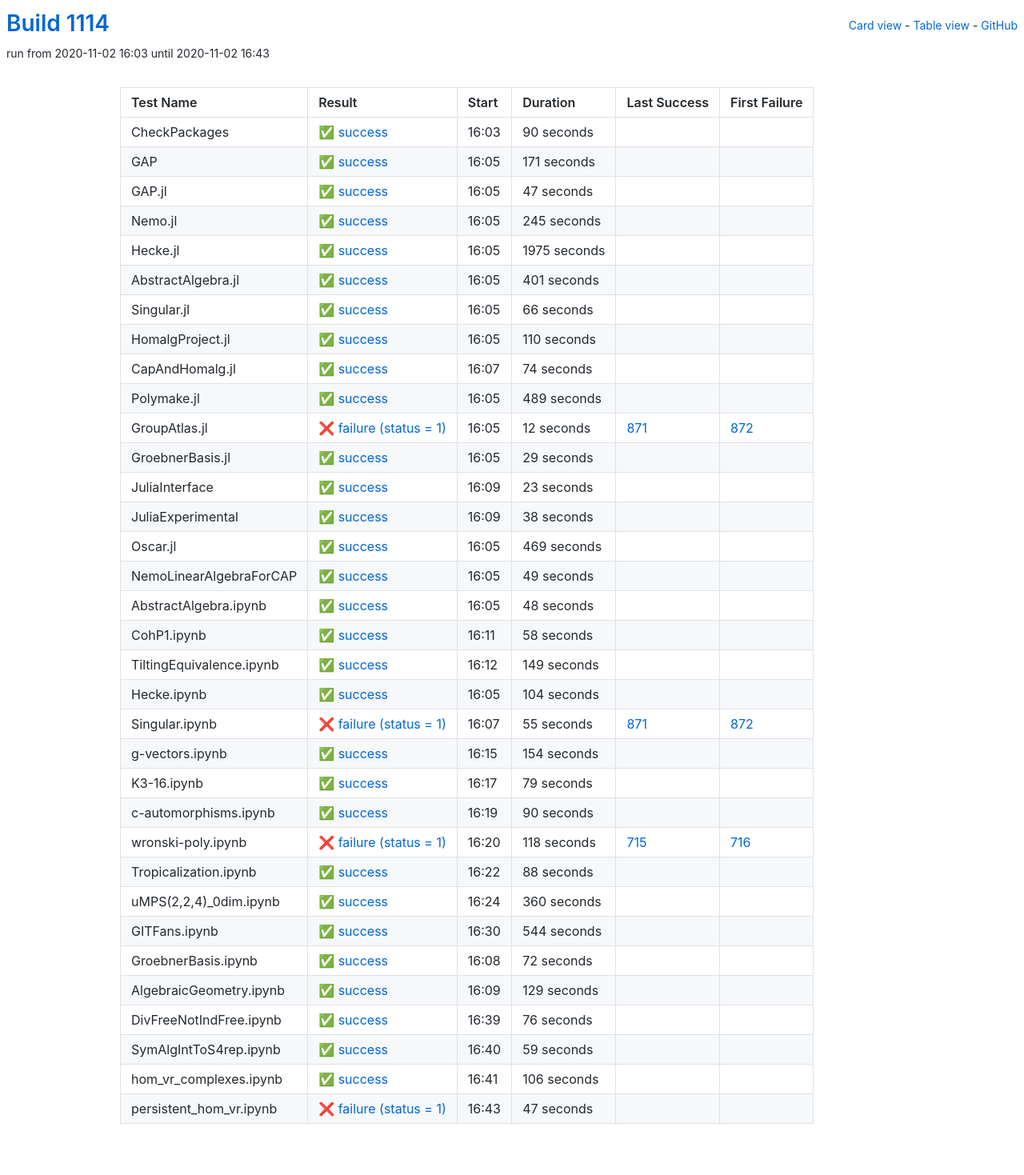
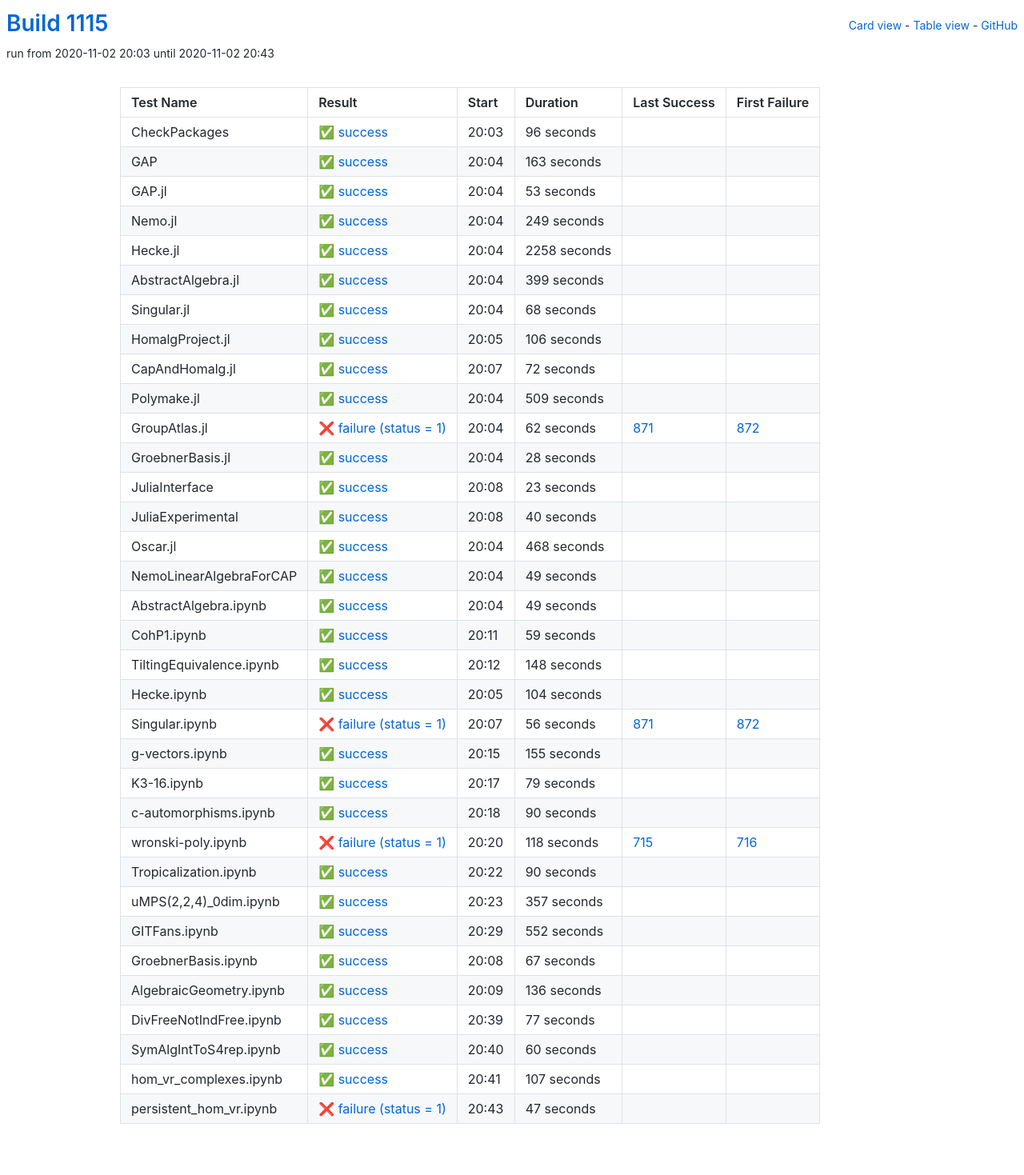
Before and after one commit to oscar-system/oscar-ci-status-stable, a Jekyll site: the page built from table.html, in a window 1280 px wide. Shown: the whole page at 80% size. Built offline with Jekyll 4.4.1, drawn with Linux system fonts in a browser that asks for light colours.

Commit message:
Build #1115

```diff
--- a/_data/ci.yml
+++ b/_data/ci.yml
@@ -1,6 +1,6 @@
 ---
-build: 1114
-build_url: https://oscarci.mathematik.uni-kl.de/job/oscar-stable/1114/
+build: 1115
+build_url: https://oscarci.mathematik.uni-kl.de/job/oscar-stable/1115/
 job: oscar-stable
 organization: oscar-system
 repo: oscar-ci-status-stable
@@ -8,152 +8,152 @@ repourl: https://github.com/oscar-system/oscar-ci-status-stable
 tests:
 - name: CheckPackages
   id: checkpackages
-  log: https://oscarci.mathematik.uni-kl.de/job/oscar-stable/1114/artifact/logs/build-1114/CheckPackages.log
-  start: 2020-11-02 16:03
+  log: https://oscarci.mathematik.uni-kl.de/job/oscar-stable/1115/artifact/logs/build-1115/CheckPackages.log
+  start: 2020-11-02 20:03
   success: true
   exitcode: 0
   status: success
-  duration: 90
+  duration: 96
   last_success: false
   last_success_url:
   first_failure: false
   first_failure_url:
 - name: GAP
   id: gap
-  log: https://oscarci.mathematik.uni-kl.de/job/oscar-stable/1114/artifact/logs/build-1114/GAP.log
-  start: 2020-11-02 16:05
+  log: https://oscarci.mathematik.uni-kl.de/job/oscar-stable/1115/artifact/logs/build-1115/GAP.log
+  start: 2020-11-02 20:04
   success: true
   exitcode: 0
   status: success
-  duration: 171
+  duration: 163
   last_success: false
   last_success_url:
   first_failure: false
   first_failure_url:
 - name: GAP.jl
   id: gap-jl
-  log: https://oscarci.mathematik.uni-kl.de/job/oscar-stable/1114/artifact/logs/build-1114/GAP.jl.log
-  start: 2020-11-02 16:05
+  log: https://oscarci.mathematik.uni-kl.de/job/oscar-stable/1115/artifact/logs/build-1115/GAP.jl.log
+  start: 2020-11-02 20:04
   success: true
   exitcode: 0
   status: success
-  duration: 47
+  duration: 53
   last_success: false
   last_success_url:
   first_failure: false
   first_failure_url:
 - name: Nemo.jl
   id: nemo-jl
-  log: https://oscarci.mathematik.uni-kl.de/job/oscar-stable/1114/artifact/logs/build-1114/Nemo.jl.log
-  start: 2020-11-02 16:05
+  log: https://oscarci.mathematik.uni-kl.de/job/oscar-stable/1115/artifact/logs/build-1115/Nemo.jl.log
+  start: 2020-11-02 20:04
   success: true
   exitcode: 0
   status: success
-  duration: 245
+  duration: 249
   last_success: false
   last_success_url:
   first_failure: false
   first_failure_url:
 - name: Hecke.jl
   id: hecke-jl
-  log: https://oscarci.mathematik.uni-kl.de/job/oscar-stable/1114/artifact/logs/build-1114/Hecke.jl.log
-  start: 2020-11-02 16:05
+  log: https://oscarci.mathematik.uni-kl.de/job/oscar-stable/1115/artifact/logs/build-1115/Hecke.jl.log
+  start: 2020-11-02 20:04
   success: true
   exitcode: 0
   status: success
-  duration: 1975
+  duration: 2258
   last_success: false
   last_success_url:
   first_failure: false
   first_failure_url:
 - name: AbstractAlgebra.jl
   id: abstractalgebra-jl
-  log: https://oscarci.mathematik.uni-kl.de/job/oscar-stable/1114/artifact/logs/build-1114/AbstractAlgebra.jl.log
-  start: 2020-11-02 16:05
+  log: https://oscarci.mathematik.uni-kl.de/job/oscar-stable/1115/artifact/logs/build-1115/AbstractAlgebra.jl.log
+  start: 2020-11-02 20:04
   success: true
   exitcode: 0
   status: success
-  duration: 401
+  duration: 399
   last_success: false
   last_success_url:
   first_failure: false
   first_failure_url:
 - name: Singular.jl
   id: singular-jl
-  log: https://oscarci.mathematik.uni-kl.de/job/oscar-stable/1114/artifact/logs/build-1114/Singular.jl.log
-  start: 2020-11-02 16:05
+  log: https://oscarci.mathematik.uni-kl.de/job/oscar-stable/1115/artifact/logs/build-1115/Singular.jl.log
+  start: 2020-11-02 20:04
   success: true
   exitcode: 0
   status: success
-  duration: 66
+  duration: 68
   last_success: false
   last_success_url:
   first_failure: false
   first_failure_url:
 - name: HomalgProject.jl
   id: homalgproject-jl
-  log: https://oscarci.mathematik.uni-kl.de/job/oscar-stable/1114/artifact/logs/build-1114/HomalgProject.jl.log
-  start: 2020-11-02 16:05
+  log: https://oscarci.mathematik.uni-kl.de/job/oscar-stable/1115/artifact/logs/build-1115/HomalgProject.jl.log
+  start: 2020-11-02 20:05
   success: true
   exitcode: 0
   status: success
-  duration: 110
+  duration: 106
   last_success: false
   last_success_url:
   first_failure: false
   first_failure_url:
 - name: CapAndHomalg.jl
   id: capandhomalg-jl
-  log: https://oscarci.mathematik.uni-kl.de/job/oscar-stable/1114/artifact/logs/build-1114/CapAndHomalg.jl.log
-  start: 2020-11-02 16:07
+  log: https://oscarci.mathematik.uni-kl.de/job/oscar-stable/1115/artifact/logs/build-1115/CapAndHomalg.jl.log
+  start: 2020-11-02 20:07
   success: true
   exitcode: 0
   status: success
-  duration: 74
+  duration: 72
   last_success: false
   last_success_url:
   first_failure: false
   first_failure_url:
 - name: Polymake.jl
   id: polymake-jl
-  log: https://oscarci.mathematik.uni-kl.de/job/oscar-stable/1114/artifact/logs/build-1114/Polymake.jl.log
-  start: 2020-11-02 16:05
+  log: https://oscarci.mathematik.uni-kl.de/job/oscar-stable/1115/artifact/logs/build-1115/Polymake.jl.log
+  start: 2020-11-02 20:04
   success: true
   exitcode: 0
   status: success
-  duration: 489
+  duration: 509
   last_success: false
   last_success_url:
   first_failure: false
   first_failure_url:
 - name: GroupAtlas.jl
   id: groupatlas-jl
-  log: https://oscarci.mathematik.uni-kl.de/job/oscar-stable/1114/artifact/logs/build-1114/GroupAtlas.jl.log
-  start: 2020-11-02 16:05
+  log: https://oscarci.mathematik.uni-kl.de/job/oscar-stable/1115/artifact/logs/build-1115/GroupAtlas.jl.log
+  start: 2020-11-02 20:04
   success: false
   exitcode: 1
   status: failure
-  duration: 12
+  duration: 62
   last_success: 871
   last_success_url: https://oscarci.mathematik.uni-kl.de/job/oscar-stable/871/
   first_failure: 872
   first_failure_url: https://oscarci.mathematik.uni-kl.de/job/oscar-stable/872/
 - name: GroebnerBasis.jl
   id: groebnerbasis-jl
-  log: https://oscarci.mathematik.uni-kl.de/job/oscar-stable/1114/artifact/logs/build-1114/GroebnerBasis.jl.log
-  start: 2020-11-02 16:05
+  log: https://oscarci.mathematik.uni-kl.de/job/oscar-stable/1115/artifact/logs/build-1115/GroebnerBasis.jl.log
+  start: 2020-11-02 20:04
   success: true
   exitcode: 0
   status: success
-  duration: 29
+  duration: 28
   last_success: false
   last_success_url:
   first_failure: false
   first_failure_url:
 - name: JuliaInterface
   id: juliainterface
-  log: https://oscarci.mathematik.uni-kl.de/job/oscar-stable/1114/artifact/logs/build-1114/JuliaInterface.log
-  start: 2020-11-02 16:09
+  log: https://oscarci.mathematik.uni-kl.de/job/oscar-stable/1115/artifact/logs/build-1115/JuliaInterface.log
+  start: 2020-11-02 20:08
   success: true
   exitcode: 0
   status: success
@@ -164,32 +164,32 @@ tests:
   first_failure_url:
 - name: JuliaExperimental
   id: juliaexperimental
-  log: https://oscarci.mathematik.uni-kl.de/job/oscar-stable/1114/artifact/logs/build-1114/JuliaExperimental.log
-  start: 2020-11-02 16:09
+  log: https://oscarci.mathematik.uni-kl.de/job/oscar-stable/1115/artifact/logs/build-1115/JuliaExperimental.log
+  start: 2020-11-02 20:08
   success: true
   exitcode: 0
   status: success
-  duration: 38
+  duration: 40
   last_success: false
   last_success_url:
   first_failure: false
   first_failure_url:
 - name: Oscar.jl
   id: oscar-jl
-  log: https://oscarci.mathematik.uni-kl.de/job/oscar-stable/1114/artifact/logs/build-1114/Oscar.jl.log
-  start: 2020-11-02 16:05
+  log: https://oscarci.mathematik.uni-kl.de/job/oscar-stable/1115/artifact/logs/build-1115/Oscar.jl.log
+  start: 2020-11-02 20:04
   success: true
   exitcode: 0
   status: success
-  duration: 469
+  duration: 468
   last_success: false
   last_success_url:
   first_failure: false
   first_failure_url:
 - name: NemoLinearAlgebraForCAP
   id: nemolinearalgebraforcap
-  log: https://oscarci.mathematik.uni-kl.de/job/oscar-stable/1114/artifact/logs/build-1114/NemoLinearAlgebraForCAP.log
-  start: 2020-11-02 16:05
+  log: https://oscarci.mathematik.uni-kl.de/job/oscar-stable/1115/artifact/logs/build-1115/NemoLinearAlgebraForCAP.log
+  start: 2020-11-02 20:04
   success: true
   exitcode: 0
   status: success
@@ -200,44 +200,44 @@ tests:
   first_failure_url:
 - name: AbstractAlgebra.ipynb
   id: abstractalgebra-ipynb
-  log: https://oscarci.mathematik.uni-kl.de/job/oscar-stable/1114/artifact/logs/build-1114/AbstractAlgebra.ipynb.log
-  start: 2020-11-02 16:05
+  log: https://oscarci.mathematik.uni-kl.de/job/oscar-stable/1115/artifact/logs/build-1115/AbstractAlgebra.ipynb.log
+  start: 2020-11-02 20:04
   success: true
   exitcode: 0
   status: success
-  duration: 48
+  duration: 49
   last_success: false
   last_success_url:
   first_failure: false
   first_failure_url:
 - name: CohP1.ipynb
   id: cohp1-ipynb
-  log: https://oscarci.mathematik.uni-kl.de/job/oscar-stable/1114/artifact/logs/build-1114/CohP1.ipynb.log
-  start: 2020-11-02 16:11
+  log: https://oscarci.mathematik.uni-kl.de/job/oscar-stable/1115/artifact/logs/build-1115/CohP1.ipynb.log
+  start: 2020-11-02 20:11
   success: true
   exitcode: 0
   status: success
-  duration: 58
+  duration: 59
   last_success: false
   last_success_url:
   first_failure: false
   first_failure_url:
 - name: TiltingEquivalence.ipynb
   id: tiltingequivalence-ipynb
-  log: https://oscarci.mathematik.uni-kl.de/job/oscar-stable/1114/artifact/logs/build-1114/TiltingEquivalence.ipynb.log
-  start: 2020-11-02 16:12
+  log: https://oscarci.mathematik.uni-kl.de/job/oscar-stable/1115/artifact/logs/build-1115/TiltingEquivalence.ipynb.log
+  start: 2020-11-02 20:12
   success: true
   exitcode: 0
   status: success
-  duration: 149
+  duration: 148
   last_success: false
   last_success_url:
   first_failure: false
   first_failure_url:
 - name: Hecke.ipynb
   id: hecke-ipynb
-  log: https://oscarci.mathematik.uni-kl.de/job/oscar-stable/1114/artifact/logs/build-1114/Hecke.ipynb.log
-  start: 2020-11-02 16:05
+  log: https://oscarci.mathematik.uni-kl.de/job/oscar-stable/1115/artifact/logs/build-1115/Hecke.ipynb.log
+  start: 2020-11-02 20:05
   success: true
   exitcode: 0
   status: success
@@ -248,32 +248,32 @@ tests:
   first_failure_url:
 - name: Singular.ipynb
   id: singular-ipynb
-  log: https://oscarci.mathematik.uni-kl.de/job/oscar-stable/1114/artifact/logs/build-1114/Singular.ipynb.log
-  start: 2020-11-02 16:07
+  log: https://oscarci.mathematik.uni-kl.de/job/oscar-stable/1115/artifact/logs/build-1115/Singular.ipynb.log
+  start: 2020-11-02 20:07
   success: false
   exitcode: 1
   status: failure
-  duration: 55
+  duration: 56
   last_success: 871
   last_success_url: https://oscarci.mathematik.uni-kl.de/job/oscar-stable/871/
   first_failure: 872
   first_failure_url: https://oscarci.mathematik.uni-kl.de/job/oscar-stable/872/
 - name: g-vectors.ipynb
   id: g-vectors-ipynb
-  log: https://oscarci.mathematik.uni-kl.de/job/oscar-stable/1114/artifact/logs/build-1114/g-vectors.ipynb.log
-  start: 2020-11-02 16:15
+  log: https://oscarci.mathematik.uni-kl.de/job/oscar-stable/1115/artifact/logs/build-1115/g-vectors.ipynb.log
+  start: 2020-11-02 20:15
   success: true
   exitcode: 0
   status: success
-  duration: 154
+  duration: 155
   last_success: false
   last_success_url:
   first_failure: false
   first_failure_url:
 - name: K3-16.ipynb
   id: k3-16-ipynb
-  log: https://oscarci.mathematik.uni-kl.de/job/oscar-stable/1114/artifact/logs/build-1114/K3-16.ipynb.log
-  start: 2020-11-02 16:17
+  log: https://oscarci.mathematik.uni-kl.de/job/oscar-stable/1115/artifact/logs/build-1115/K3-16.ipynb.log
+  start: 2020-11-02 20:17
   success: true
   exitcode: 0
   status: success
@@ -284,8 +284,8 @@ tests:
   first_failure_url:
 - name: c-automorphisms.ipynb
   id: c-automorphisms-ipynb
-  log: https://oscarci.mathematik.uni-kl.de/job/oscar-stable/1114/artifact/logs/build-1114/c-automorphisms.ipynb.log
-  start: 2020-11-02 16:19
+  log: https://oscarci.mathematik.uni-kl.de/job/oscar-stable/1115/artifact/logs/build-1115/c-automorphisms.ipynb.log
+  start: 2020-11-02 20:18
   success: true
   exitcode: 0
   status: success
@@ -296,8 +296,8 @@ tests:
   first_failure_url:
 - name: wronski-poly.ipynb
   id: wronski-poly-ipynb
-  log: https://oscarci.mathematik.uni-kl.de/job/oscar-stable/1114/artifact/logs/build-1114/wronski-poly.ipynb.log
-  start: 2020-11-02 16:20
+  log: https://oscarci.mathematik.uni-kl.de/job/oscar-stable/1115/artifact/logs/build-1115/wronski-poly.ipynb.log
+  start: 2020-11-02 20:20
   success: false
   exitcode: 1
   status: failure
@@ -308,104 +308,104 @@ tests:
   first_failure_url: https://oscarci.mathematik.uni-kl.de/job/oscar-stable/716/
 - name: Tropicalization.ipynb
   id: tropicalization-ipynb
-  log: https://oscarci.mathematik.uni-kl.de/job/oscar-stable/1114/artifact/logs/build-1114/Tropicalization.ipynb.log
-  start: 2020-11-02 16:22
+  log: https://oscarci.mathematik.uni-kl.de/job/oscar-stable/1115/artifact/logs/build-1115/Tropicalization.ipynb.log
+  start: 2020-11-02 20:22
   success: true
   exitcode: 0
   status: success
-  duration: 88
+  duration: 90
   last_success: false
   last_success_url:
   first_failure: false
   first_failure_url:
 - name: uMPS(2,2,4)_0dim.ipynb
   id: umps-2-2-4-0dim-ipynb
-  log: https://oscarci.mathematik.uni-kl.de/job/oscar-stable/1114/artifact/logs/build-1114/uMPS-2-2-4-_0dim.ipynb.log
-  start: 2020-11-02 16:24
+  log: https://oscarci.mathematik.uni-kl.de/job/oscar-stable/1115/artifact/logs/build-1115/uMPS-2-2-4-_0dim.ipynb.log
+  start: 2020-11-02 20:23
   success: true
   exitcode: 0
   status: success
-  duration: 360
+  duration: 357
   last_success: false
   last_success_url:
   first_failure: false
   first_failure_url:
 - name: GITFans.ipynb
   id: gitfans-ipynb
-  log: https://oscarci.mathematik.uni-kl.de/job/oscar-stable/1114/artifact/logs/build-1114/GITFans.ipynb.log
-  start: 2020-11-02 16:30
+  log: https://oscarci.mathematik.uni-kl.de/job/oscar-stable/1115/artifact/logs/build-1115/GITFans.ipynb.log
+  start: 2020-11-02 20:29
   success: true
   exitcode: 0
   status: success
-  duration: 544
+  duration: 552
   last_success: false
   last_success_url:
   first_failure: false
   first_failure_url:
 - name: GroebnerBasis.ipynb
   id: groebnerbasis-ipynb
-  log: https://oscarci.mathematik.uni-kl.de/job/oscar-stable/1114/artifact/logs/build-1114/GroebnerBasis.ipynb.log
-  start: 2020-11-02 16:08
+  log: https://oscarci.mathematik.uni-kl.de/job/oscar-stable/1115/artifact/logs/build-1115/GroebnerBasis.ipynb.log
+  start: 2020-11-02 20:08
   success: true
   exitcode: 0
   status: success
-  duration: 72
+  duration: 67
   last_success: false
   last_success_url:
   first_failure: false
   first_failure_url:
 - name: AlgebraicGeometry.ipynb
   id: algebraicgeometry-ipynb
-  log: https://oscarci.mathematik.uni-kl.de/job/oscar-stable/1114/artifact/logs/build-1114/AlgebraicGeometry.ipynb.log
-  start: 2020-11-02 16:09
+  log: https://oscarci.mathematik.uni-kl.de/job/oscar-stable/1115/artifact/logs/build-1115/AlgebraicGeometry.ipynb.log
+  start: 2020-11-02 20:09
   success: true
   exitcode: 0
   status: success
-  duration: 129
+  duration: 136
   last_success: false
   last_success_url:
   first_failure: false
   first_failure_url:
 - name: DivFreeNotIndFree.ipynb
   id: divfreenotindfree-ipynb
-  log: https://oscarci.mathematik.uni-kl.de/job/oscar-stable/1114/artifact/logs/build-1114/DivFreeNotIndFree.ipynb.log
-  start: 2020-11-02 16:39
+  log: https://oscarci.mathematik.uni-kl.de/job/oscar-stable/1115/artifact/logs/build-1115/DivFreeNotIndFree.ipynb.log
+  start: 2020-11-02 20:39
   success: true
   exitcode: 0
   status: success
-  duration: 76
+  duration: 77
   last_success: false
   last_success_url:
   first_failure: false
   first_failure_url:
 - name: SymAlgIntToS4rep.ipynb
   id: symalginttos4rep-ipynb
-  log: https://oscarci.mathematik.uni-kl.de/job/oscar-stable/1114/artifact/logs/build-1114/SymAlgIntToS4rep.ipynb.log
-  start: 2020-11-02 16:40
+  log: https://oscarci.mathematik.uni-kl.de/job/oscar-stable/1115/artifact/logs/build-1115/SymAlgIntToS4rep.ipynb.log
+  start: 2020-11-02 20:40
   success: true
   exitcode: 0
   status: success
-  duration: 59
+  duration: 60
   last_success: false
   last_success_url:
   first_failure: false
   first_failure_url:
 - name: hom_vr_complexes.ipynb
   id: hom-vr-complexes-ipynb
-  log: https://oscarci.mathematik.uni-kl.de/job/oscar-stable/1114/artifact/logs/build-1114/hom_vr_complexes.ipynb.log
-  start: 2020-11-02 16:41
+  log: https://oscarci.mathematik.uni-kl.de/job/oscar-stable/1115/artifact/logs/build-1115/hom_vr_complexes.ipynb.log
+  start: 2020-11-02 20:41
   success: true
   exitcode: 0
   status: success
-  duration: 106
+  duration: 107
   last_success: false
   last_success_url:
   first_failure: false
   first_failure_url:
 - name: persistent_hom_vr.ipynb
   id: persistent-hom-vr-ipynb
-  log: https://oscarci.mathematik.uni-kl.de/job/oscar-stable/1114/artifact/logs/build-1114/persistent_hom_vr.ipynb.log
-  start: 2020-11-02 16:43
+  log: https://oscarci.mathematik.uni-kl.de/job/oscar-stable/1115/artifact/logs/build-1115/persistent_hom_vr.ipynb.log
+  start: 2020-11-02 20:43
   success: false
   exitcode: 1
   status: failure
```
Also changed, not shown: README.md.
